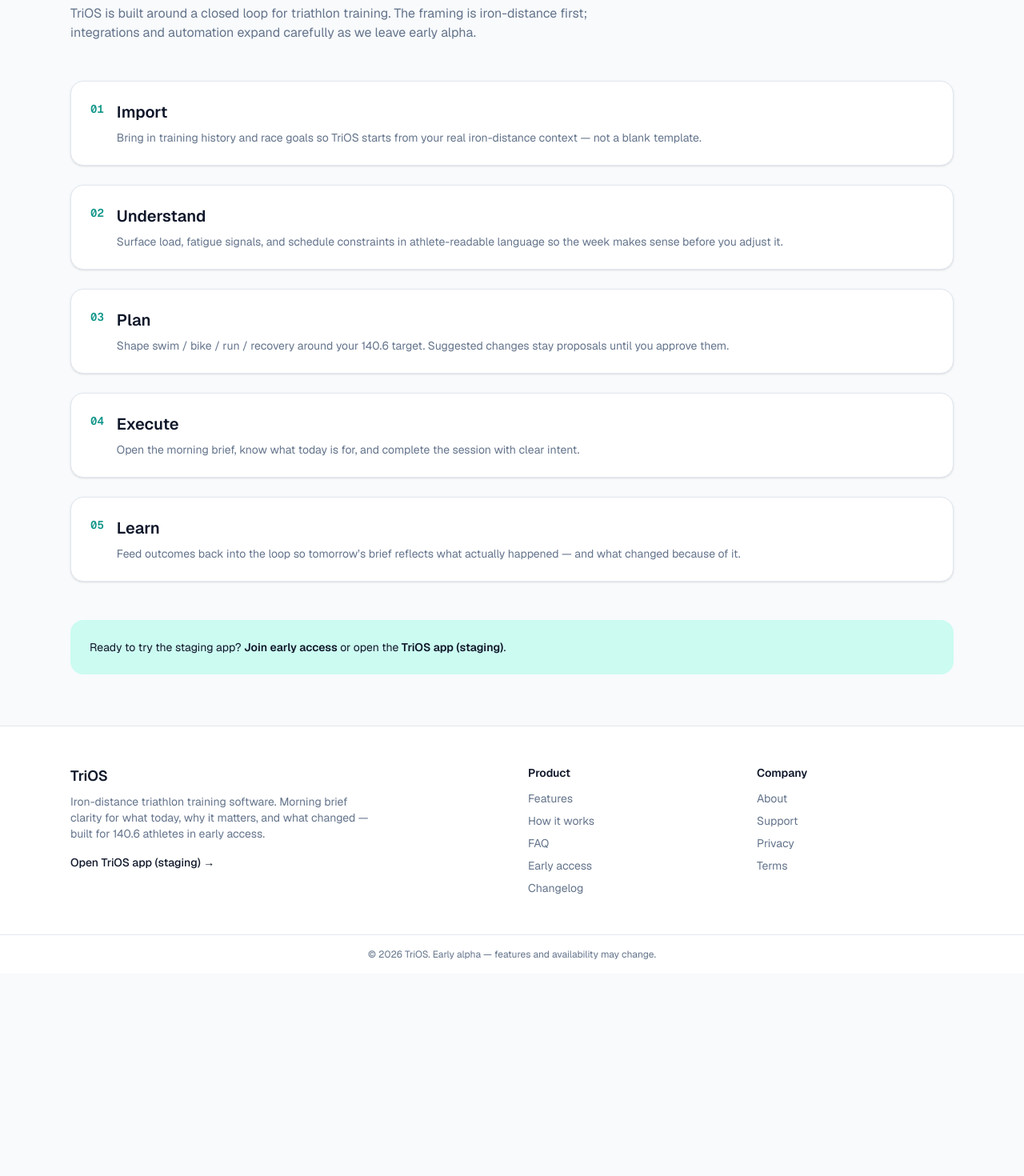
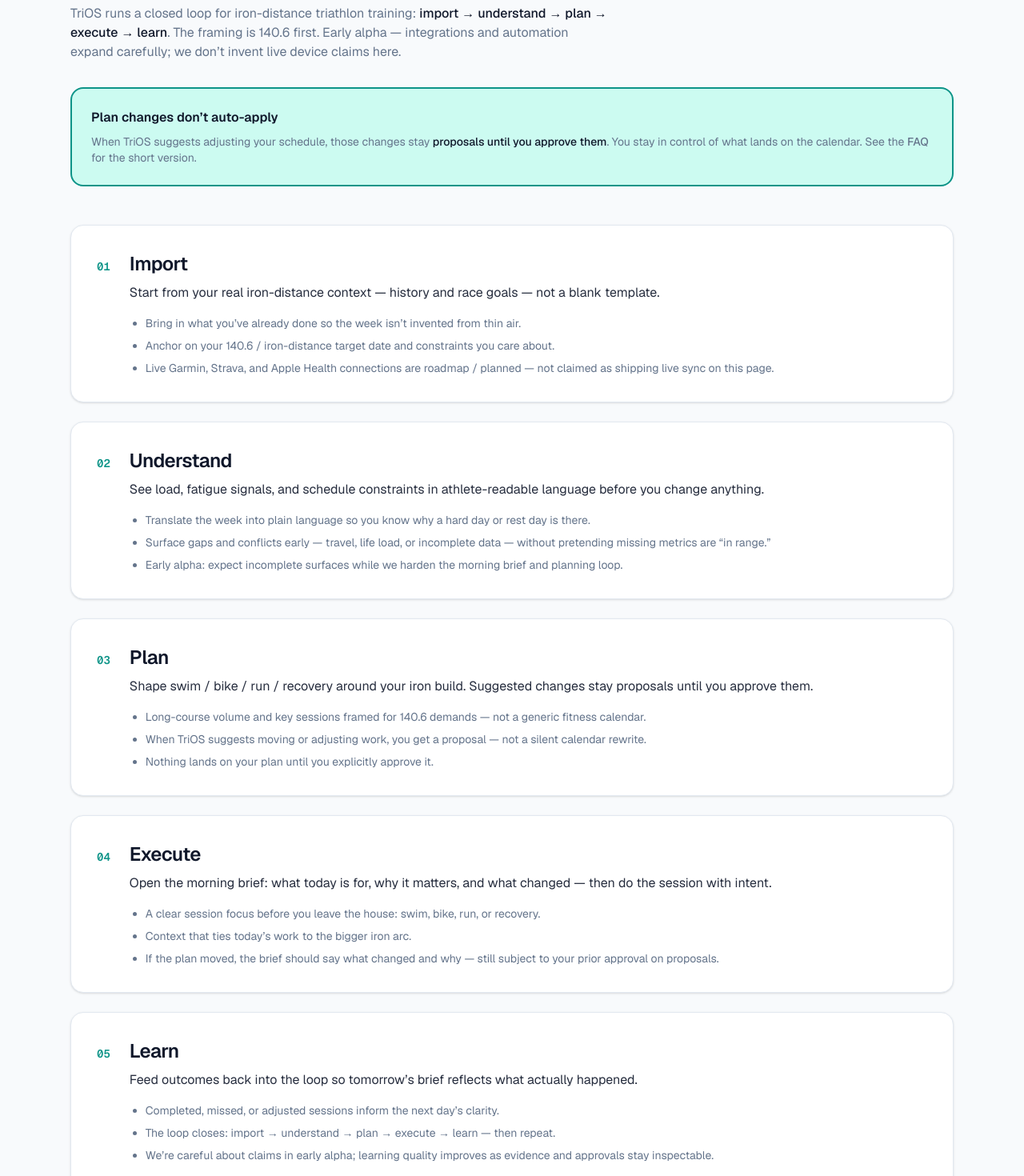
Before and after one commit to CStewCodes/trios-site, a Next.js app: page /how-it-works in a window 1280 px wide. Shown: the part 200-1670 px from the top of the page at 80% size. Before the commit the page ends 1417 px from the top, so only its background shows below. Built offline with nearby package versions, Linux system fonts and the light colour scheme.

Commit message:
feat(how-it-works): deepen closed-loop page (TRI-64)
Richer per-step detail for import → understand → plan → execute → learn,
iron-distance framing, proposal-until-approve callout, and primary Join
waitlist CTA with staging secondary.

```diff
--- a/app/how-it-works/page.tsx
+++ b/app/how-it-works/page.tsx
@@ -3,34 +3,67 @@
 
 export const metadata: Metadata = {
   title: "How it works",
-  description: "The TriOS closed loop for iron-distance triathlon: import, understand, plan, execute, learn.",
+  description:
+    "The TriOS closed loop for iron-distance triathlon: import, understand, plan, execute, learn — with plan changes as proposals until you approve.",
 };
+
+const APP_URL = "https://race-ops-staging-eosin.vercel.app";
 
 const steps = [
   {
     n: "01",
     title: "Import",
-    body: "Bring in training history and race goals so TriOS starts from your real iron-distance context — not a blank template.",
+    summary:
+      "Start from your real iron-distance context — history and race goals — not a blank template.",
+    details: [
+      "Bring in what you’ve already done so the week isn’t invented from thin air.",
+      "Anchor on your 140.6 / iron-distance target date and constraints you care about.",
+      "Live Garmin, Strava, and Apple Health connections are roadmap / planned — not claimed as shipping live sync on this page.",
+    ],
   },
   {
     n: "02",
     title: "Understand",
-    body: "Surface load, fatigue signals, and schedule constraints in athlete-readable language so the week makes sense before you adjust it.",
+    summary:
+      "See load, fatigue signals, and schedule constraints in athlete-readable language before you change anything.",
+    details: [
+      "Translate the week into plain language so you know why a hard day or rest day is there.",
+      "Surface gaps and conflicts early — travel, life load, or incomplete data — without pretending missing metrics are “in range.”",
+      "Early alpha: expect incomplete surfaces while we harden the morning brief and planning loop.",
+    ],
   },
   {
     n: "03",
     title: "Plan",
-    body: "Shape swim / bike / run / recovery around your 140.6 target. Suggested changes stay proposals until you approve them.",
+    summary:
+      "Shape swim / bike / run / recovery around your iron build. Suggested changes stay proposals until you approve them.",
+    details: [
+      "Long-course volume and key sessions framed for 140.6 demands — not a generic fitness calendar.",
+      "When TriOS suggests moving or adjusting work, you get a proposal — not a silent calendar rewrite.",
+      "Nothing lands on your plan until you explicitly approve it.",
+    ],
   },
   {
     n: "04",
     title: "Execute",
-    body: "Open the morning brief, know what today is for, and complete the session with clear intent.",
+    summary:
+      "Open the morning brief: what today is for, why it matters, and what changed — then do the session with intent.",
+    details: [
+      "A clear session focus before you leave the house: swim, bike, run, or recovery.",
+      "Context that ties today’s work to the bigger iron arc.",
+      "If the plan moved, the brief should say what changed and why — still subject to your prior approval on proposals.",
+    ],
   },
   {
     n: "05",
     title: "Learn",
-    body: "Feed outcomes back into the loop so tomorrow’s brief reflects what actually happened — and what changed because of it.",
+    summary:
+      "Feed outcomes back into the loop so tomorrow’s brief reflects what actually happened.",
+    details: [
+      "Completed, missed, or adjusted sessions inform the next day’s clarity.",
+      "The loop closes: import → understand → plan → execute → learn — then repeat.",
+      "We’re careful about claims in early alpha; learning quality improves as evidence and approvals stay inspectable.",
+    ],
   },
 ];
 
@@ -40,43 +73,84 @@
       <p className="text-sm font-medium text-accent">Process</p>
       <h1 className="mt-2 text-3xl font-semibold tracking-tight sm:text-4xl">How it works</h1>
       <p className="mt-4 max-w-2xl text-muted">
-        TriOS is built around a closed loop for triathlon training. The framing is iron-distance
-        first; integrations and automation expand carefully as we leave early alpha.
+        TriOS runs a closed loop for iron-distance triathlon training:{" "}
+        <strong className="font-medium text-foreground">
+          import → understand → plan → execute → learn
+        </strong>
+        . The framing is 140.6 first. Early alpha — integrations and automation expand carefully; we
+        don’t invent live device claims here.
       </p>
+
+      {/* Proposal callout */}
+      <aside
+        className="mt-8 rounded-2xl border-2 border-accent bg-accent-soft p-5 sm:p-6"
+        aria-labelledby="proposal-callout-heading"
+      >
+        <h2 id="proposal-callout-heading" className="text-base font-semibold text-foreground">
+          Plan changes don’t auto-apply
+        </h2>
+        <p className="mt-2 text-sm text-muted">
+          When TriOS suggests adjusting your schedule, those changes stay{" "}
+          <strong className="font-medium text-foreground">proposals until you approve them</strong>.
+          You stay in control of what lands on the calendar. See the{" "}
+          <Link href="/faq" className="font-medium text-accent hover:text-accent-hover">
+            FAQ
+          </Link>{" "}
+          for the short version.
+        </p>
+      </aside>
 
       <ol className="mt-12 space-y-6">
         {steps.map((step) => (
           <li
             key={step.n}
-            className="flex flex-col gap-4 rounded-2xl border border-border bg-card p-6 shadow-sm sm:flex-row sm:items-start"
+            className="rounded-2xl border border-border bg-card p-6 shadow-sm sm:p-8"
           >
-            <span className="font-mono text-sm font-semibold text-accent">{step.n}</span>
-            <div>
-              <h2 className="text-xl font-semibold">{step.title}</h2>
-              <p className="mt-2 text-sm text-muted">{step.body}</p>
+            <div className="flex flex-col gap-3 sm:flex-row sm:items-baseline sm:gap-6">
+              <span className="font-mono text-sm font-semibold text-accent">{step.n}</span>
+              <div className="min-w-0 flex-1">
+                <h2 className="text-xl font-semibold tracking-tight sm:text-2xl">{step.title}</h2>
+                <p className="mt-2 text-sm text-foreground/90 sm:text-base">{step.summary}</p>
+                <ul className="mt-4 list-disc space-y-2 pl-5 text-sm text-muted">
+                  {step.details.map((d) => (
+                    <li key={d}>{d}</li>
+                  ))}
+                </ul>
+              </div>
             </div>
           </li>
         ))}
       </ol>
 
-      <div className="mt-12 rounded-2xl bg-accent-soft p-6">
-        <p className="text-sm text-foreground">
-          Ready to try the staging app?{" "}
-          <Link href="/early-access" className="font-semibold text-accent hover:text-accent-hover">
-            Join early access
-          </Link>{" "}
-          or open the{" "}
+      <section className="mt-12 rounded-2xl border border-border bg-card p-6 shadow-sm sm:p-8">
+        <h2 className="text-lg font-semibold text-foreground">Ready for early access?</h2>
+        <p className="mt-2 max-w-2xl text-sm text-muted">
+          Join the TriOS waitlist for early-alpha updates. Free signup — pricing comes later.
+          Staging remains available as a secondary link while we iterate.
+        </p>
+        <div className="mt-6 flex flex-wrap gap-3">
+          <Link
+            href="/early-access"
+            className="rounded-full bg-accent px-5 py-2.5 text-sm font-semibold text-white hover:bg-accent-hover"
+          >
+            Join waitlist
+          </Link>
+          <Link
+            href="/faq"
+            className="rounded-full border border-border px-5 py-2.5 text-sm font-semibold text-foreground hover:border-accent/50"
+          >
+            FAQ
+          </Link>
           <a
-            href="https://race-ops-staging-eosin.vercel.app"
+            href={APP_URL}
             target="_blank"
             rel="noopener noreferrer"
-            className="font-semibold text-accent hover:text-accent-hover"
+            className="rounded-full border border-border px-5 py-2.5 text-sm font-semibold text-foreground hover:border-accent/50"
           >
-            TriOS app (staging)
+            Open app (staging)
           </a>
-          .
-        </p>
-      </div>
+        </div>
+      </section>
     </div>
   );
 }
```
